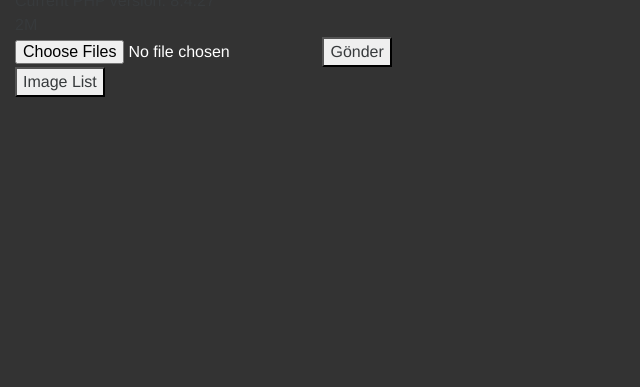
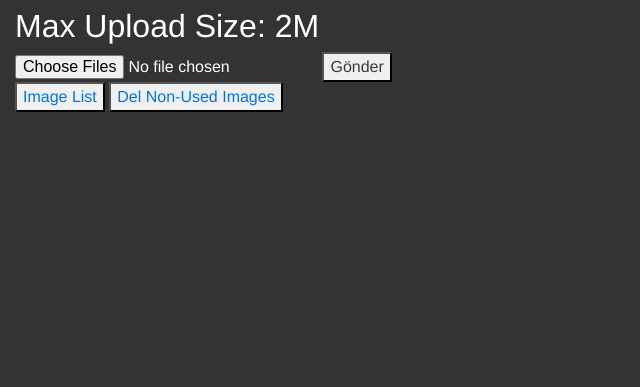
Before and after one commit to ugurozturk/hdss, a PHP site: template application/view/admin/index.php in a window 1280 px wide. Shown: the part 380-767 px from the top of the page, without its empty margins (0-640 px from the left). Run offline with PHP 8.4, Linux system fonts and the light colour scheme; the template is opened without the code that fills it, so the values that code supplies are empty; some libraries are stand-ins or nearby versions.

Commit message:
Tasarımsal düzenlemeler yapıldı

```diff
--- a/application/view/_templates/header.php
+++ b/application/view/_templates/header.php
@@ -44,6 +44,7 @@
       <li class="nav-item">
         <a class="nav-link" href="<?php echo URL . "?random=true"; if(isset($_GET["search"])){ echo "&search=" . htmlspecialchars($_GET["search"]);} ?>">Random</a>
       </li>
+      <!-- do active it later
       <li class="nav-item btn-group">
           <a class="dropdown-toggle nav-link " type="button" id="drpdownLists" data-toggle="dropdown" aria-haspopup="true" aria-expanded="false">
           List
@@ -54,6 +55,7 @@
               <a class="dropdown-item" href="<?php echo URL.'?type=movtvseri'?>">Movies - Tv Series</a>
           </div>
       </li>
+      -->
       <li class="nav-item">
         <a class="nav-link" href="#">About</a>
       </li>
@@ -67,11 +69,11 @@
           <li class="nav-item"><a class="nav-link" href="https://www.facebook.com/hdssonline/"><i class="fa fa-lg fa-facebook"></i></a></li>
           <li class="nav-item"><a class="nav-link" href="https://www.instagram.com/hdssonline/"><i class="fa fa-lg fa-instagram"></i></a></li>
       </ul>
-      <form class="form-inline pull-xs-right" action="https://www.paypal.com/cgi-bin/webscr" method="post" target="_top">
-  <input type="hidden" name="cmd" value="_s-xclick">
-  <input type="hidden" name="hosted_button_id" value="MJKQXF29S7FW2">
-  <input type="image" src="https://www.paypalobjects.com/en_GB/i/btn/btn_donate_LG.gif" border="0" name="submit" alt="PayPal – The safer, easier way to pay online.">
-  <img alt="" border="0" src="https://www.paypalobjects.com/tr_TR/i/scr/pixel.gif" width="1" height="1">
+  <form class="form-inline pull-right paypalbtn"   action="https://www.paypal.com/cgi-bin/webscr" method="post" target="_top">
+    <input type="hidden" name="cmd" value="_s-xclick">
+    <input type="hidden" name="hosted_button_id" value="MJKQXF29S7FW2">
+    <input type="image"style="" src="https://www.paypalobjects.com/en_GB/i/btn/btn_donate_LG.gif" border="0" name="submit" alt="PayPal – The safer, easier way to pay online.">
+    <img alt="" border="0" src="https://www.paypalobjects.com/tr_TR/i/scr/pixel.gif" width="1" height="1">
   </form>
     </div>
   </nav>
--- a/application/view/admin/index.php
+++ b/application/view/admin/index.php
@@ -1,23 +1,18 @@
-<style>
-[type=file]{
-color:white;
-}
-</style>
+<div class="container-fluid">
 
-<div class="container-fluid">
-<?php
-echo 'Current PHP version: ' . phpversion();
-echo '<br />';
-$upload_max_size = ini_get('upload_max_filesize');
-echo $upload_max_size;
- ?>
+<h1><?php echo 'Current PHP version: ' . phpversion(); ?></h1>
+<h2 > <?php echo 'Max Upload Size: ' .  ini_get('upload_max_filesize'); ?>  </h2>
 <form action="<?php echo URL . 'admin/yukle'; ?>" method="post" enctype="multipart/form-data" >
 <input type="file" name="files[]" multiple="true" />
 <input type="submit" value="Gönder" />
 </form>
 
-<form action="<?php echo URL . 'admin/listimages'; ?>" method="link">
+
+<a href="<?php echo URL . 'admin/listimages'; ?>">
 <input type="submit" value="Image List"/>
-</form>
+</a>
+<a href="<?php echo URL . 'admin/delNonUsedImages'; ?>">
+<input type="submit" value="Del Non-Used Images"/>
+</a>
 
 </div>
--- a/public/css/style.css
+++ b/public/css/style.css
@@ -1,7 +1,9 @@
 body {
     background-color: #333;
 }
-
+[type=file],h1,h2{
+color:white;
+}
 .cnav{
   padding-bottom: .5em;
 }
@@ -40,3 +42,8 @@ thead>tr>th{
 .form-inline{
   margin-left: 16px;
 }
+.paypalbtn{
+    line-height: 0px;
+    padding-top:.4rem;
+    padding-bottom:.4rem;
+}
```
